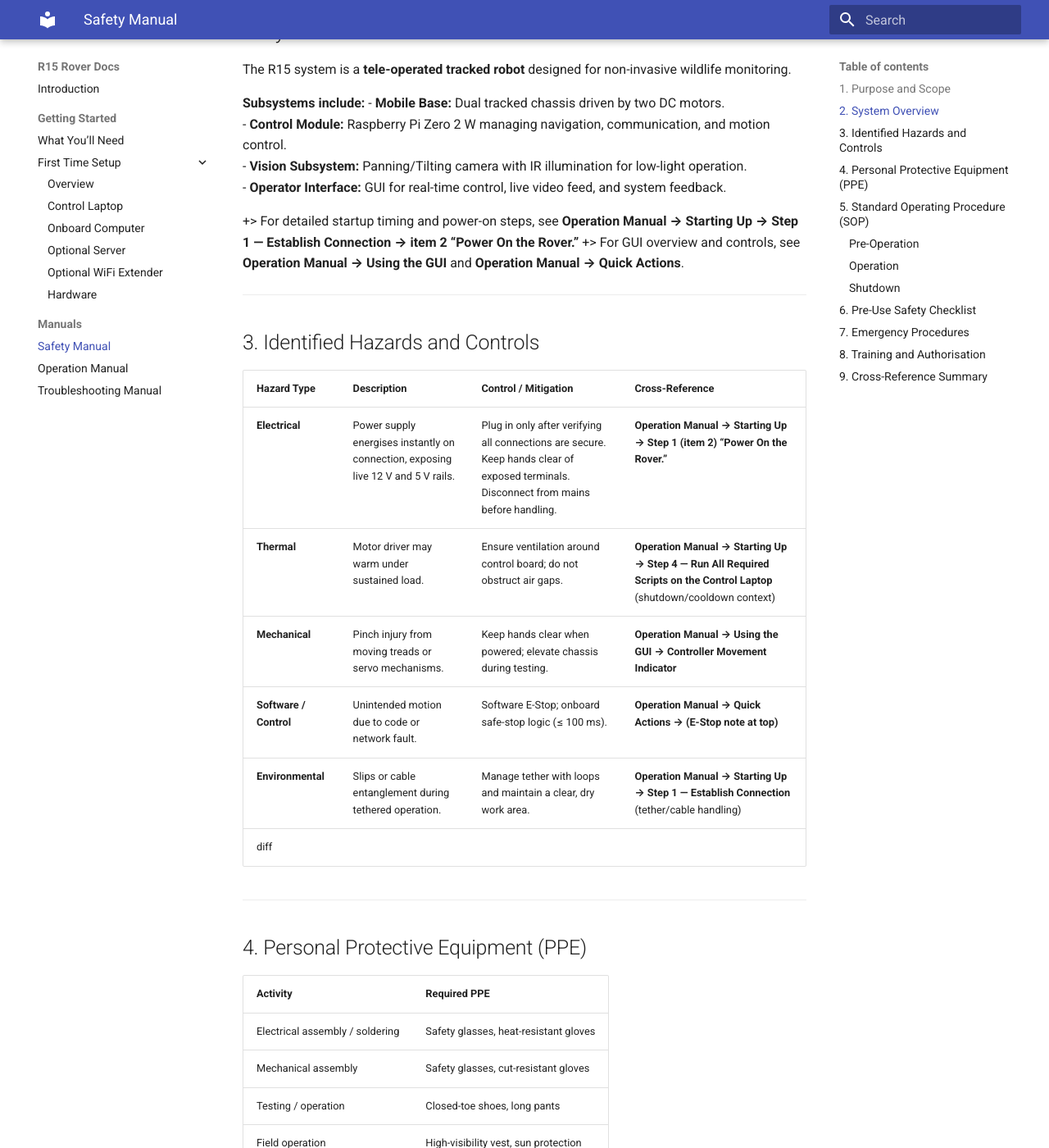
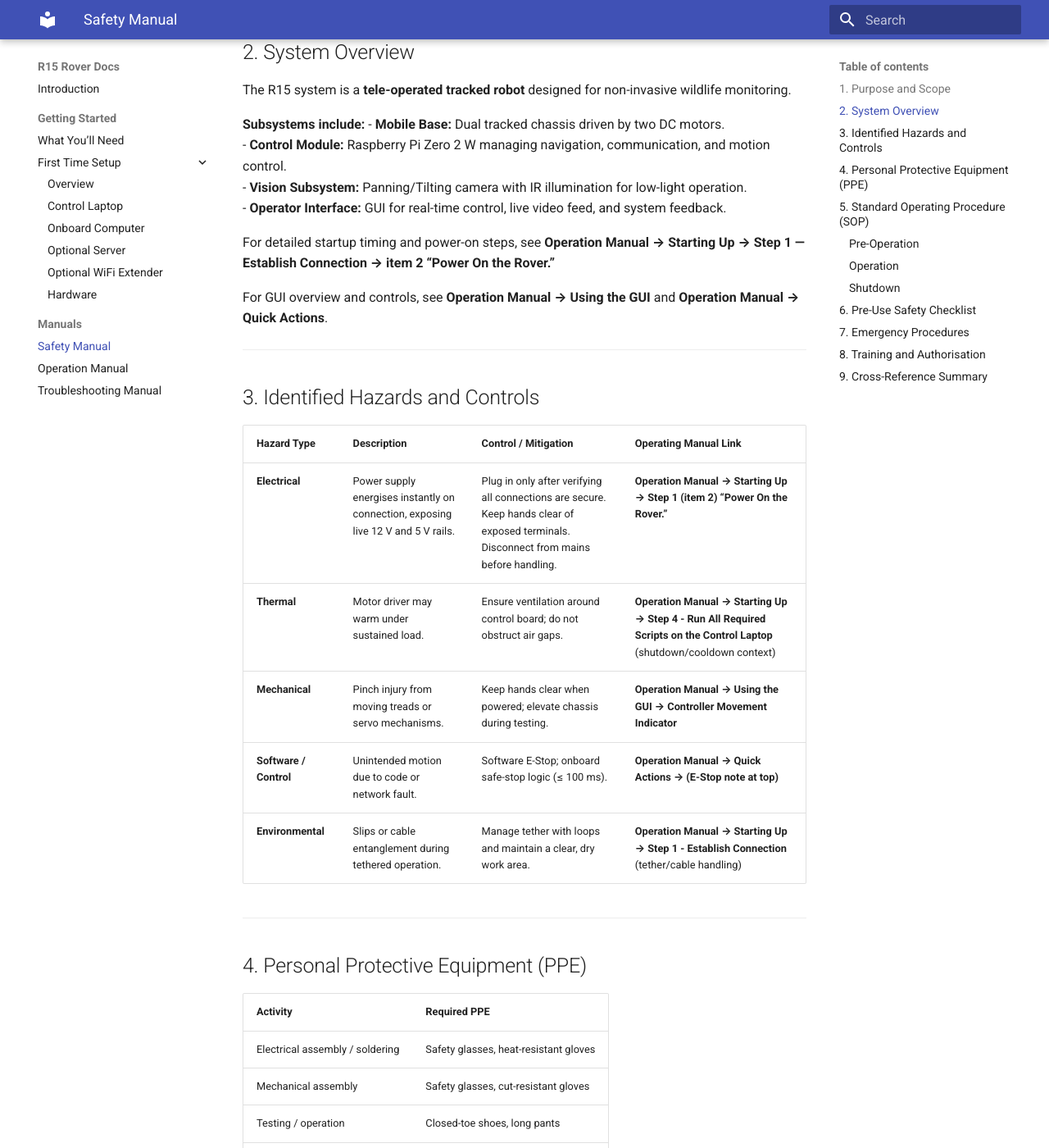
Before and after one commit to EriCheww/ECE4191-R15, an MkDocs documentation site: the page built from docs/safety.md, in a window 1280 px wide and 1400 px high, scrolled down 614 px. Shown: the whole window at 82% size. Built offline with MkDocs 1.6.1 and Material for MkDocs 9.7.7, drawn with Linux system fonts in a browser that asks for light colours.

Commit message:
Update safety.md

```diff
--- a/docs/safety.md
+++ b/docs/safety.md
@@ -1,4 +1,4 @@
-# Safety Manual
+a# Safety Manual
 **ECE4191 – Integrated Design Robotics Project**
 **Team R15 | Mobile Wildlife Monitoring Platform**
 
@@ -25,21 +25,22 @@ The R15 system is a **tele-operated tracked robot** designed for non-invasive wi
 - **Vision Subsystem:** Panning/Tilting camera with IR illumination for low-light operation.
 - **Operator Interface:** GUI for real-time control, live video feed, and system feedback.
 
-+> For detailed startup timing and power-on steps, see **Operation Manual → Starting Up → Step 1 — Establish Connection → item 2 “Power On the Rover.”**
-+> For GUI overview and controls, see **Operation Manual → Using the GUI** and **Operation Manual → Quick Actions**.
+For detailed startup timing and power-on steps, see **Operation Manual → Starting Up → Step 1 — Establish Connection → item 2 “Power On the Rover.”**
+
+For GUI overview and controls, see **Operation Manual → Using the GUI** and **Operation Manual → Quick Actions**.
 
 ---
 
 ## 3. Identified Hazards and Controls
 
-| Hazard Type | Description | Control / Mitigation | Cross-Reference |
+| Hazard Type | Description | Control / Mitigation | Operating Manual Link |
 |--------------|-------------|----------------------|----------------|
 | **Electrical** | Power supply energises instantly on connection, exposing live 12 V and 5 V rails. | Plug in only after verifying all connections are secure. Keep hands clear of exposed terminals. Disconnect from mains before handling. | **Operation Manual → Starting Up → Step 1 (item 2) “Power On the Rover.”** |
-| **Thermal** | Motor driver may warm under sustained load. | Ensure ventilation around control board; do not obstruct air gaps. | **Operation Manual → Starting Up → Step 4 — Run All Required Scripts on the Control Laptop** (shutdown/cooldown context) |
+| **Thermal** | Motor driver may warm under sustained load. | Ensure ventilation around control board; do not obstruct air gaps. | **Operation Manual → Starting Up → Step 4 - Run All Required Scripts on the Control Laptop** (shutdown/cooldown context) |
 | **Mechanical** | Pinch injury from moving treads or servo mechanisms. | Keep hands clear when powered; elevate chassis during testing. | **Operation Manual → Using the GUI → Controller Movement Indicator** |
 | **Software / Control** | Unintended motion due to code or network fault. | Software E-Stop; onboard safe-stop logic (≤ 100 ms). | **Operation Manual → Quick Actions → (E-Stop note at top)** |
-| **Environmental** | Slips or cable entanglement during tethered operation. | Manage tether with loops and maintain a clear, dry work area. | **Operation Manual → Starting Up → Step 1 — Establish Connection** (tether/cable handling) |
-diff
+| **Environmental** | Slips or cable entanglement during tethered operation. | Manage tether with loops and maintain a clear, dry work area. | **Operation Manual → Starting Up → Step 1 - Establish Connection** (tether/cable handling) |
+
 
 ---
 
```
